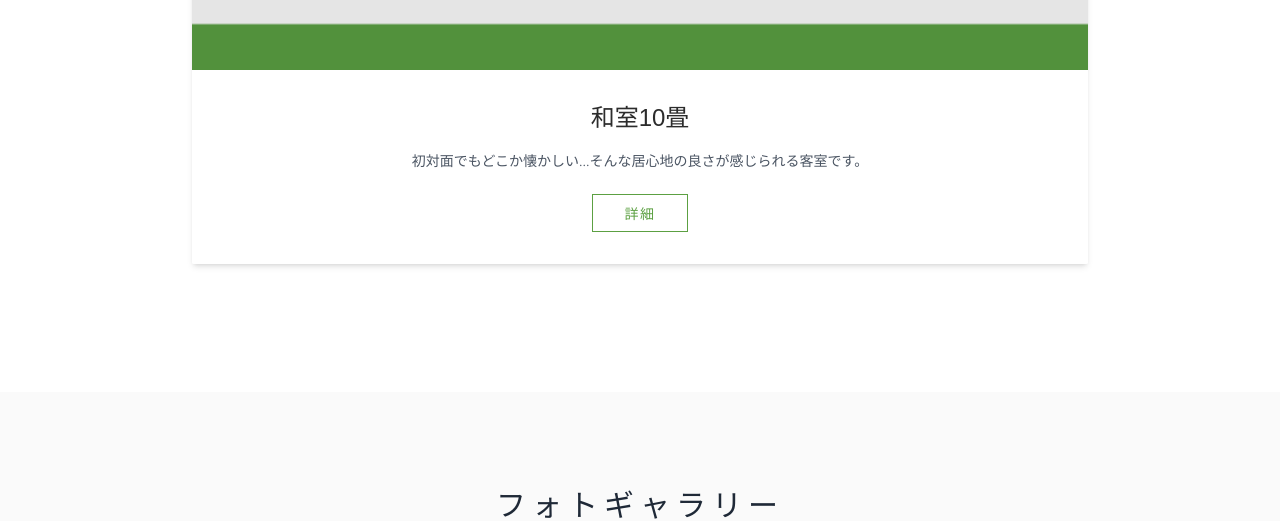
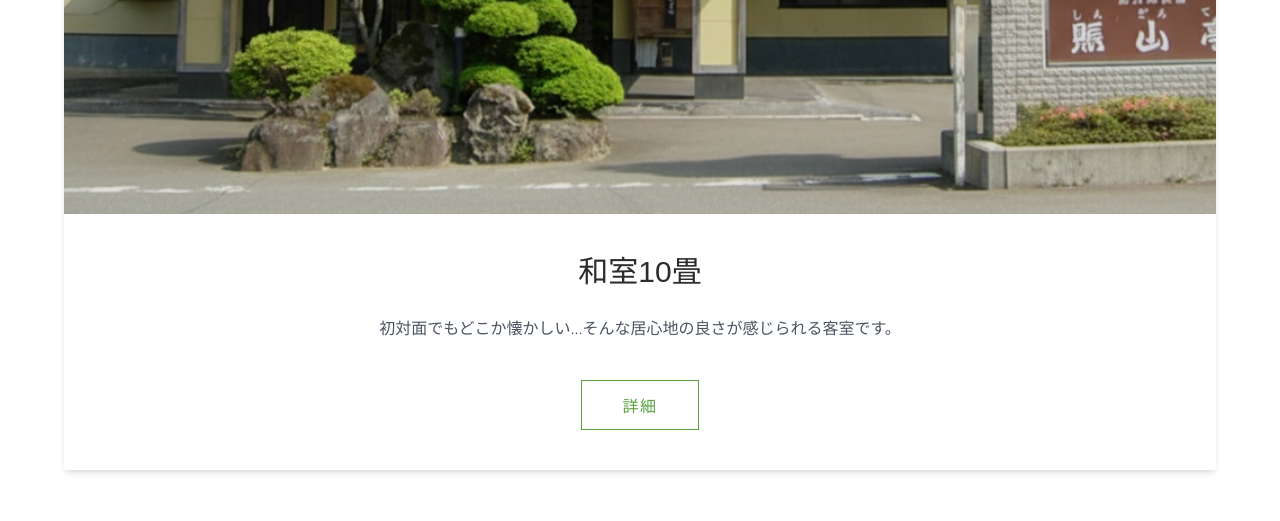
Before and after one commit to hirofumitorato/towadako-demo, a Next.js app: page / in a window 1280 px wide. Shown: the part 4263-4784 px from the top of the page. Built offline with nearby package versions, Linux system fonts and the light colour scheme.

Commit message:
お部屋セクションの画像差し替えと表示サイズ拡大（2枚目画像を使用・幅広レイアウト）

```diff
--- a/src/components/Rooms.tsx
+++ b/src/components/Rooms.tsx
@@ -54,25 +54,29 @@ export default function Rooms() {
           initial={{ opacity: 0, y: 30 }}
           animate={isInView ? { opacity: 1, y: 0 } : { opacity: 0, y: 30 }}
           transition={{ duration: 0.8, delay: 0.2 }}
-          className="max-w-4xl mx-auto"
+          className="max-w-6xl mx-auto"
         >
-          <div className="group relative bg-white rounded-sm shadow-md overflow-hidden cursor-pointer">
+          <div className="group relative bg-white rounded-sm shadow-md overflow-hidden">
             <Link href="/rooms/japanese-10-tatami">
-              <div className="relative aspect-[16/9] overflow-hidden">
+              <div className="relative aspect-[16/9] w-full overflow-hidden">
                 <div
                   className="absolute inset-0 bg-cover bg-center transition-transform duration-700 group-hover:scale-105"
-                  style={{ backgroundImage: "url('/images/rooms/exterior.png')" }}
+                  style={{ backgroundImage: "url('/images/rooms/exterior_large.jpg')" }}
                 />
                 <div className="absolute inset-0 bg-black/10 transition-opacity duration-300 group-hover:opacity-0" />
               </div>
-              <div className="p-8 text-center bg-white relative z-10 transition-colors duration-300 group-hover:bg-[#fcfaf7]">
-                <h3 className="text-2xl font-serif font-light mb-4">和室10畳</h3>
-                <p className="text-gray-600 font-light text-sm mb-6">
+
+              <div className="p-10 text-center bg-white relative z-10 transition-colors duration-300 group-hover:bg-[#fcfaf7]">
+                <h3 className="text-3xl font-serif font-light mb-6">和室10畳</h3>
+                <p className="text-gray-600 font-light text-base mb-10 leading-relaxed">
                   初対面でもどこか懐かしい...そんな居心地の良さが感じられる客室です。
                 </p>
-                <span className="inline-block px-8 py-2 border border-brand-green text-brand-green font-light tracking-widest group-hover:bg-brand-green group-hover:text-white transition-all duration-300 text-sm">
-                  詳細
-                </span>
+
+                <div className="flex justify-center">
+                  <span className="inline-block px-10 py-3 border border-brand-green text-brand-green font-light tracking-widest group-hover:bg-brand-green group-hover:text-white transition-all duration-300 text-base">
+                    詳細
+                  </span>
+                </div>
               </div>
             </Link>
           </div>
```
Also changed, not shown: public/images/rooms/exterior_large.jpg (added).
